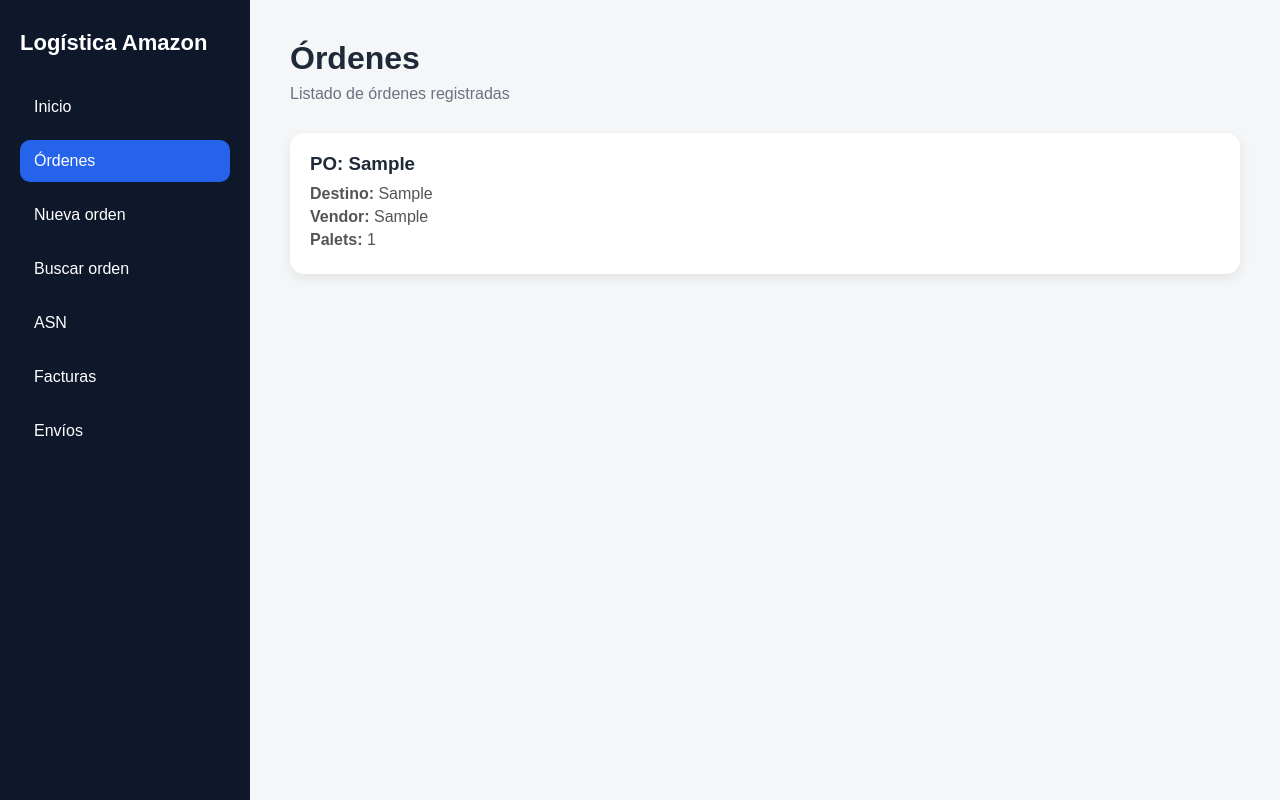
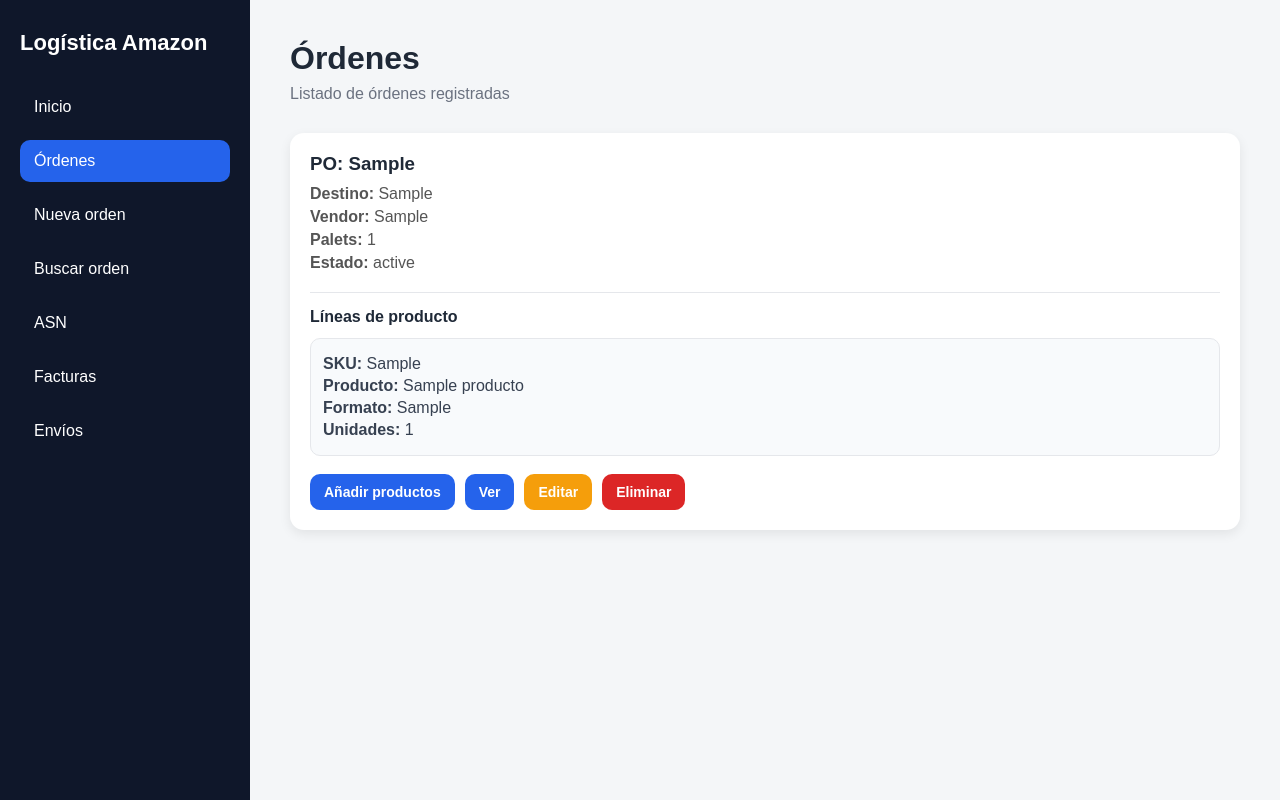
Before and after one commit to Alba07101996/tfg-gestion-pedidos-amazon, a PHP site: page /ordenes.php in a window 1280 px wide. Run offline with PHP 8.4, Linux system fonts and the light colour scheme; tables that the repository leaves empty hold one stand-in row (values such as "Sample post").

Commit message:
21-04-26

```diff
--- /dev/null
+++ b/XAMPP.session.sql
@@ -0,0 +1,2 @@
+ALTER TABLE ordenes
+DROP COLUMN pais_origen;
--- a/database/schema.sql
+++ b/database/schema.sql
@@ -1,7 +1,6 @@
 CREATE TABLE ordenes (
     id INT AUTO_INCREMENT PRIMARY KEY,
     numero_orden VARCHAR(50) NOT NULL,
-    pais_origen VARCHAR(50),
     grupo_destino VARCHAR(50),
     destino VARCHAR(50),
     codigo_vendedor VARCHAR(50),
--- a/frontend/css/styles.css
+++ b/frontend/css/styles.css
@@ -193,3 +193,105 @@ body {
     margin-bottom: 20px;
     font-weight: bold;
 }
+.lineas-box {
+    margin-top: 20px;
+    padding-top: 15px;
+    border-top: 1px solid #e5e7eb;
+}
+
+.lineas-box h4 {
+    margin-bottom: 12px;
+    font-size: 16px;
+    color: #1f2937;
+}
+
+.linea-item {
+    background: #f8fafc;
+    border: 1px solid #e5e7eb;
+    border-radius: 10px;
+    padding: 12px;
+    margin-bottom: 10px;
+}
+
+.linea-item p {
+    margin: 4px 0;
+    color: #374151;
+}
+
+.sin-lineas {
+    color: #6b7280;
+    font-style: italic;
+}
+.lineas-box {
+    margin-top: 20px;
+    padding-top: 15px;
+    border-top: 1px solid #e5e7eb;
+}
+
+.lineas-box h4 {
+    margin-bottom: 12px;
+    font-size: 16px;
+    color: #1f2937;
+}
+
+.linea-item {
+    background: #f8fafc;
+    border: 1px solid #e5e7eb;
+    border-radius: 10px;
+    padding: 12px;
+    margin-bottom: 10px;
+}
+
+.linea-item p {
+    margin: 4px 0;
+    color: #374151;
+}
+
+.sin-lineas {
+    color: #6b7280;
+    font-style: italic;
+}
+
+.acciones-card {
+    display: flex;
+    gap: 10px;
+    margin-top: 18px;
+    flex-wrap: wrap;
+}
+
+.boton-card {
+    text-decoration: none;
+    padding: 10px 14px;
+    border-radius: 10px;
+    font-weight: bold;
+    font-size: 14px;
+    transition: 0.3s;
+    display: inline-block;
+}
+
+.boton-ver {
+    background: #2563eb;
+    color: white;
+}
+
+.boton-ver:hover {
+    background: #1d4ed8;
+}
+
+.boton-editar {
+    background: #f59e0b;
+    color: white;
+}
+
+.boton-editar:hover {
+    background: #d97706;
+}
+
+.boton-eliminar {
+    background: #dc2626;
+    color: white;
+}
+
+.boton-eliminar:hover {
+    background: #b91c1c;
+}
--- a/frontend/ordenes.php
+++ b/frontend/ordenes.php
@@ -22,7 +22,7 @@ if ($conexion->connect_error) {
         <nav>
             <a href="index.html">Inicio</a>
             <a href="ordenes.php" class="activo">Órdenes</a>
-            <a href="nueva_orden.html">Nueva orden</a>
+            <a href="nueva_orden.php">Nueva orden</a>
             <a href="buscar.html">Buscar orden</a>
             <a href="asn.html">ASN</a>
             <a href="facturas.html">Facturas</a>
@@ -37,18 +37,72 @@ if ($conexion->connect_error) {
         </header>
 
         <div class="cards">
+
             <?php
-            $resultado = $conexion->query("SELECT * FROM ordenes");
+            $sqlOrdenes = "SELECT * FROM ordenes ORDER BY id DESC";
+            $resultadoOrdenes = $conexion->query($sqlOrdenes);
 
-            while ($fila = $resultado->fetch_assoc()) {
+            while ($orden = $resultadoOrdenes->fetch_assoc()) {
+
                 echo "<div class='card'>";
-                echo "<h3>PO: " . $fila['numero_orden'] . "</h3>";
-                echo "<p><strong>Destino:</strong> " . $fila['destino'] . "</p>";
-                echo "<p><strong>Vendor:</strong> " . $fila['codigo_vendedor'] . "</p>";
-                echo "<p><strong>Palets:</strong> " . $fila['numero_palets'] . "</p>";
+
+                echo "<h3>PO: " . $orden['numero_orden'] . "</h3>";
+                echo "<p><strong>Destino:</strong> " . $orden['destino'] . "</p>";
+                echo "<p><strong>Vendor:</strong> " . $orden['codigo_vendedor'] . "</p>";
+                echo "<p><strong>Palets:</strong> " . $orden['numero_palets'] . "</p>";
+                echo "<p><strong>Estado:</strong> " . $orden['estado'] . "</p>";
+
+                echo "<div class='lineas-box'>";
+                echo "<h4>Líneas de producto</h4>";
+
+                $idOrden = $orden['id'];
+
+                $sqlLineas = "
+                    SELECT
+                        p.sku,
+                        p.nombre AS producto,
+                        f.formato,
+                        op.cantidad
+                    FROM ordenes_productos op
+                    LEFT JOIN formatos_producto f ON op.formato_id = f.id
+                    LEFT JOIN productos p ON f.producto_sku = p.sku
+                    WHERE op.orden_id = $idOrden
+                ";
+
+                $resultadoLineas = $conexion->query($sqlLineas);
+
+                if ($resultadoLineas->num_rows > 0) {
+                    while ($linea = $resultadoLineas->fetch_assoc()) {
+                        echo "<div class='linea-item'>";
+                        echo "<p><strong>SKU:</strong> " . $linea['sku'] . "</p>";
+                        echo "<p><strong>Producto:</strong> " . $linea['producto'] . "</p>";
+                        echo "<p><strong>Formato:</strong> " . $linea['formato'] . "</p>";
+                        echo "<p><strong>Unidades:</strong> " . $linea['cantidad'] . "</p>";
+                        echo "</div>";
+                    }
+                } else {
+                    echo "<p class='sin-lineas'>Sin productos todavía</p>";
+                }
+
+                echo "</div>";
+
+                // BOTONES
+                echo "<div class='acciones-card'>";
+
+                echo "<a href='agregar_producto_orden.php?id=" . $orden['id'] . "' class='boton-card boton-ver'>Añadir productos</a>";
+
+                echo "<a href='detalle_orden.php?id=" . $orden['id'] . "' class='boton-card boton-ver'>Ver</a>";
+
+                echo "<a href='editar_orden.php?id=" . $orden['id'] . "' class='boton-card boton-editar'>Editar</a>";
+
+                echo "<a href='eliminar_orden.php?id=" . $orden['id'] . "' class='boton-card boton-eliminar' onclick='return confirm(\"¿Eliminar orden?\")'>Eliminar</a>";
+
+                echo "</div>";
+
                 echo "</div>";
             }
             ?>
+
         </div>
     </main>
 </div>
```
Also changed, not shown: database/insert_eco212.sql (+13 -0 lines), frontend/agregar_producto_orden.php (added, +183 -0 lines), frontend/nueva_orden.php (+13 -17 lines), database/test3.sql (line endings or trailing spaces).
